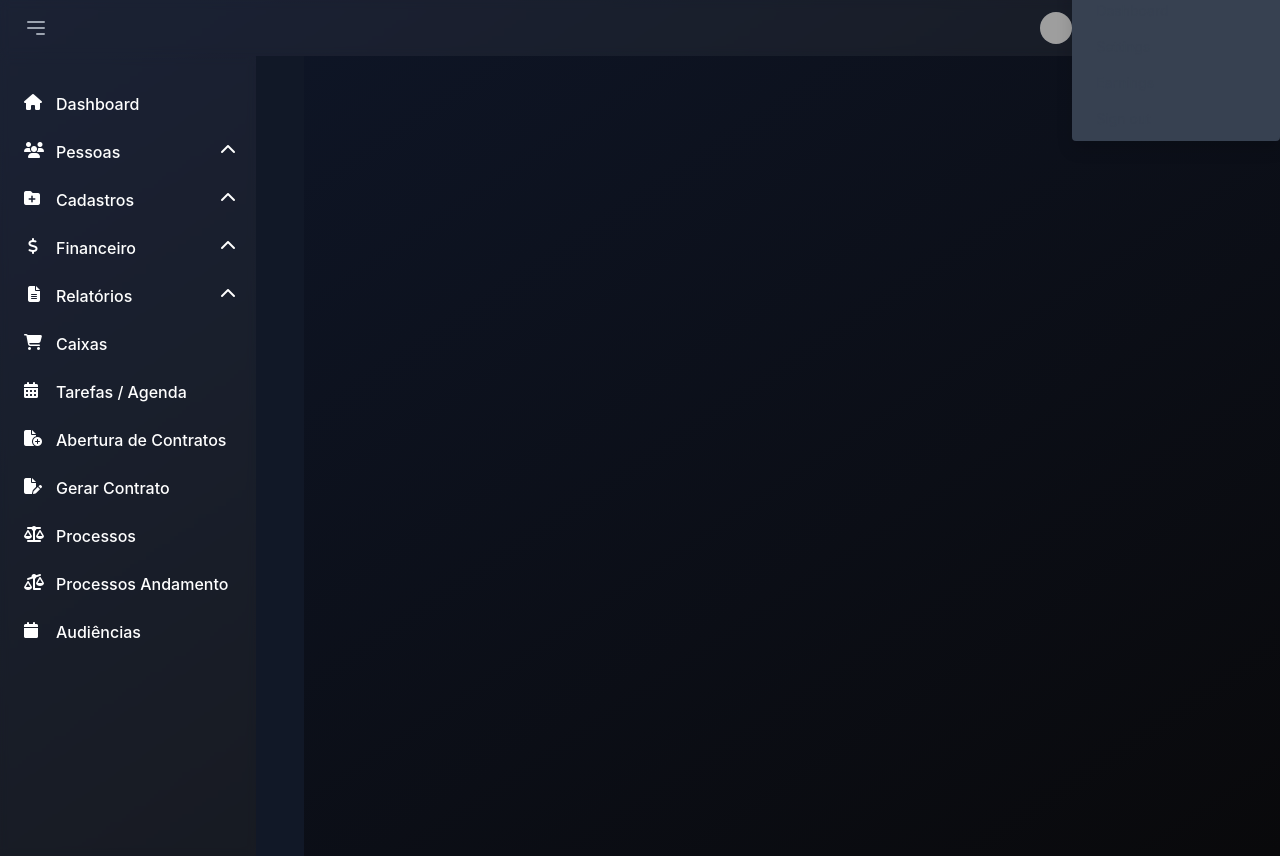
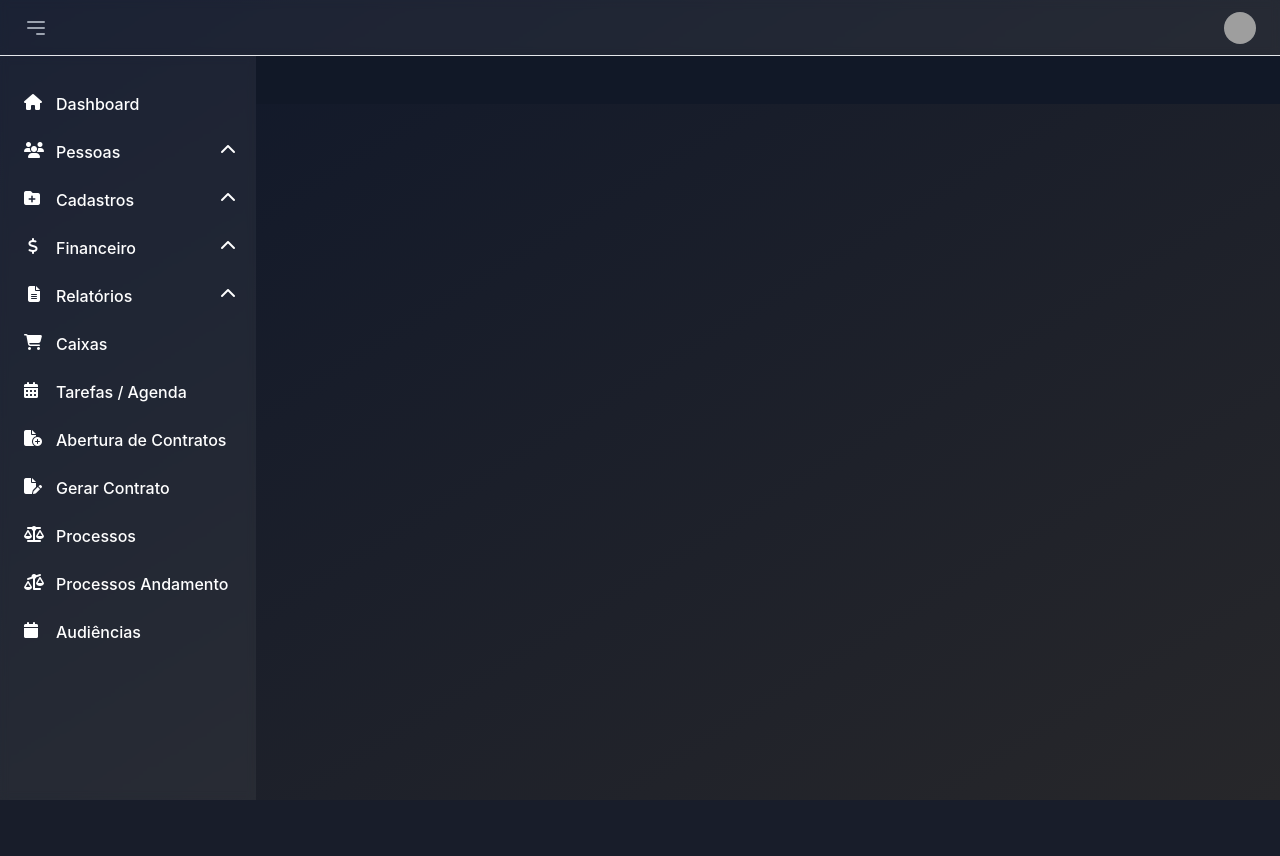
Before and after one commit to GBobello/crm-lawyer, a Django app: template apps/tasks/templates/tasks.html in a window 1280 px wide. After the commit the page ends 800 px from the top, so only its background shows below. Run offline with Django 5.2, Linux system fonts and the light colour scheme; the template is opened without the code that fills it, so the values that code supplies are empty; some libraries are stand-ins or nearby versions; grey boxes are pictures that could not be loaded.

Commit message:
Reformulado estrutura do html e criado perfil do usuario na navbar com um menu de opções

```diff
--- a/templates/base.html
+++ b/templates/base.html
@@ -24,15 +24,16 @@
 
     <title>{% block 'title' %}{% endblock %}</title>
   </head>
+
   <body id="body" class>
-    <div
-      id="container"
-      class="min-h-screen bg-gradient-to-tl from-zinc-950 to-slate-900 text-white">
+    <div id="body"
+      class="absolute bg-gradient-to-tl from-zinc-800 to-slate-900 text-white w-full min-h-screen">
 
       <header
         id="header"
-        class="flex items-center justify-between
-              backdrop-blur-sm bg-white/5
+        class="fixed top-0 z-50
+              flex items-center justify-between
+              backdrop-blur-sm bg-white/5 border-b
               h-14 w-[100%]">
         <button
           class="mx-4 hover:text-gray-100 text-gray-400"
@@ -72,8 +73,9 @@
           <div class="flex items-center ms-3">
             <div>
               <button type="button"
-                class="flex text-sm bg-gray-800 rounded-full focus:ring-4 focus:ring-gray-300 dark:focus:ring-gray-600"
-                aria-expanded="false" data-dropdown-toggle="dropdown-user">
+                class="flex text-sm bg-gray-800 mr-4 rounded-full focus:ring-4 focus:ring-[--var(--main-color)]dark:focus:ring-gray-600"
+                aria-expanded="false" data-dropdown-toggle="dropdown-user"
+                onclick="toggleHidden('dropdown-user')">
                 <span class="sr-only">Open user menu</span>
                 <img class="w-8 h-8 rounded-full"
                   src="https://flowbite.com/docs/images/people/profile-picture-5.jpg"
@@ -81,38 +83,36 @@
               </button>
             </div>
             <div
-              class="z-50  my-4 text-base list-none  divide-y rounded shadow bg-gray-700 divide-gray-600"
+              class="absolute hidden top-10 right-2 z-50 my-4 text-base divide-y rounded backdrop-blur-sm bg-white/5 "
               id="dropdown-user">
               <div class="px-4 py-3" role="none">
                 <p class="text-sm text-gray-900 dark:text-white" role="none">
-                  Neil Sims
+                  Usuário teste
                 </p>
                 <p
                   class="text-sm font-medium text-gray-900 truncate dark:text-gray-300"
                   role="none">
-                  neil.sims@flowbite.com
+                  usuario.teste@email.com
                 </p>
               </div>
               <ul class="py-1" role="none">
                 <li>
                   <a href="#"
-                    class="block px-4 py-2 text-sm text-gray-700 hover:bg-gray-100 dark:text-gray-300 dark:hover:bg-gray-600 dark:hover:text-white"
-                    role="menuitem">Dashboard</a>
+                    class="no-underline block px-4 py-2 text-sm text-gray-700 hover:bg-gray-100 dark:text-gray-300 dark:hover:bg-gray-600 dark:hover:text-white"
+                    role="menuitem"><i class="fa fa-user mr-2"
+                      aria-hidden="true"></i>Perfil</a>
                 </li>
                 <li>
                   <a href="#"
-                    class="block px-4 py-2 text-sm text-gray-700 hover:bg-gray-100 dark:text-gray-300 dark:hover:bg-gray-600 dark:hover:text-white"
-                    role="menuitem">Settings</a>
+                    class="no-underline block px-4 py-2 text-sm text-gray-700 hover:bg-gray-100 dark:text-gray-300 dark:hover:bg-gray-600 dark:hover:text-white"
+                    role="menuitem"><i class="fa fa-cog mr-2"
+                      aria-hidden="true"></i>Settings</a>
                 </li>
                 <li>
                   <a href="#"
-                    class="block px-4 py-2 text-sm text-gray-700 hover:bg-gray-100 dark:text-gray-300 dark:hover:bg-gray-600 dark:hover:text-white"
-                    role="menuitem">Earnings</a>
-                </li>
-                <li>
-                  <a href="#"
-                    class="block px-4 py-2 text-sm text-gray-700 hover:bg-gray-100 dark:text-gray-300 dark:hover:bg-gray-600 dark:hover:text-white"
-                    role="menuitem">Sign out</a>
+                    class="no-underline block px-4 py-2 text-sm text-gray-700 hover:bg-gray-100 dark:text-gray-300 dark:hover:bg-gray-600 dark:hover:text-white"
+                    role="menuitem"><i class="fa fa-sign-out mr-2"
+                      aria-hidden="true"></i>Sign out</a>
                 </li>
               </ul>
             </div>
@@ -121,13 +121,12 @@
 
       </header>
 
-      <div class="flex" id="pagina">
-
-        <nav
+      <aside
         id="sidebar"
-          class="h-screen backdrop-blur-sm bg-white/5
-                 w-64 fixed hidden
-                 md:w-64 md:block md:relative md:hover:w-64
+        class=" fixed left-0 top-14 z-40 -translate-x-full transition-transform sm:translate-x-0
+                h-screen backdrop-blur-sm bg-white/5
+                 w-64 fixed
+                 sm:block sm:hover:w-64
                  transition-all ease-in-out duration-600
                  last:mb-8
                  overflow-x-auto group ">
@@ -350,12 +349,16 @@
           </li>
           <!-- space -->
         </ul>
-        </nav>
+      </aside>
 
-        <div id="conteudo" class="h-300 bg-gray-900 p-4 overflow-auto">
+      <div id="conteudo"
+        class="mt-14 p-4
+               bg-gray-900
+               sm:ml-64">
         {% block 'content' %}{% endblock %}
+
       </div>
-      </div>
+
     </div>
 
     <script src="{% static 'general/js/base.js' %}"></script>
--- a/templates/static/general/js/base.js
+++ b/templates/static/general/js/base.js
@@ -4,6 +4,7 @@ function toggleSidebar() {
   const toggle_hambuguer = document.getElementById("toggle-hambuguer");
   const nav_item_name_list = document.querySelectorAll("span.nav-item-name");
   const toggleIcons = sidebar.querySelectorAll("i.toggle-icon");
+  const conteudo = document.getElementById("conteudo");
 
   sidebar.classList.toggle("sidebar-switch");
 
@@ -11,24 +12,27 @@ function toggleSidebar() {
     toggle_x.classList.remove("hidden");
     toggle_hambuguer.classList.add("hidden");
     //Mobile
-    sidebar.classList.remove("hidden");
+    sidebar.classList.add("translate-x-0");
     //Pc
-    sidebar.classList.add("md:w-16");
+    sidebar.classList.add("sm:w-16");
+    conteudo.classList.add("sm:ml-16");
   } else {
     toggle_x.classList.add("hidden");
     toggle_hambuguer.classList.remove("hidden");
     //Mobile
-    sidebar.classList.add("hidden");
+    sidebar.classList.remove("translate-x-0");
     //Pc
-    sidebar.classList.remove("md:w-16");
+    sidebar.classList.remove("sm:w-16");
+    conteudo.classList.remove("sm:ml-16");
   }
 
   nav_item_name_list.forEach(nav_item_name => {
-    nav_item_name.classList.toggle("md:hidden");
+    nav_item_name.classList.toggle("sm:hidden");
   });
   toggleIcons.forEach(toggleIcon => {
-    toggleIcon.classList.toggle("md:hidden");
+    toggleIcon.classList.toggle("sm:hidden");
   });
+
 
 }
 
@@ -45,3 +49,8 @@ function toggleSubMenu(element) {
     icon.classList.toggle("right-5");
   }
 }
+
+function toggleHidden(id) {
+  const element = document.getElementById(id);
+  element.classList.toggle("hidden");
+}
```
Lines whose indentation alone changed are shown as unchanged.
